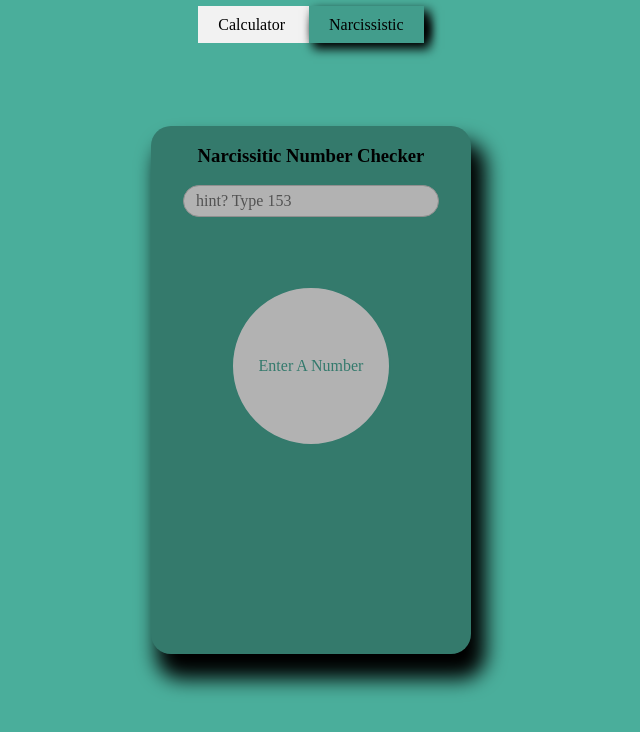
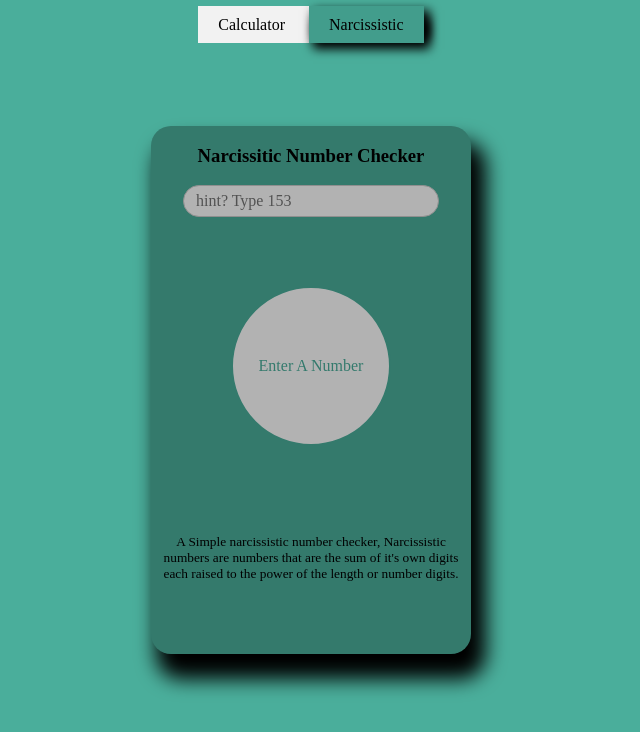
Before and after one commit to chubbystrings/calculator_app, a Vue app: page /narcissistic in a window 1280 px wide. Shown: the top 732 px of the page, without its empty margins (329-969 px from the left). Built offline with nearby package versions, Linux system fonts and the light colour scheme.

Commit message:
added smileys

```diff
--- a/src/views/Narcissistic.vue
+++ b/src/views/Narcissistic.vue
@@ -9,7 +9,15 @@
     <button
     @click="narcissistic" class="checkBtn">
     {{ value ? 'Check' : checkValue}}
+    <span v-if="valueType === 'not'">&#128579;</span>
+    <span v-if="valueType === 'ok'">&#128521;</span>
     </button>
+
+    <small id="aboutNars">
+      A Simple narcissistic number checker,
+      Narcissistic numbers are numbers that are the sum of it's own
+      digits each raised to the power of the length or number digits.
+    </small>
   </div>
 </template>
 <script>
@@ -112,6 +120,11 @@ export default {
     border: 1px solid #4AAE9B;
     background-color: #eee;
   }
+  #aboutNars {
+    position: absolute;
+    bottom: 4rem;
+    padding: 0.5rem;
+  }
 
 .checkBtn {
   position: absolute;
```
Also changed, not shown: 1 other file (tests, documents, lock files or other folders).
